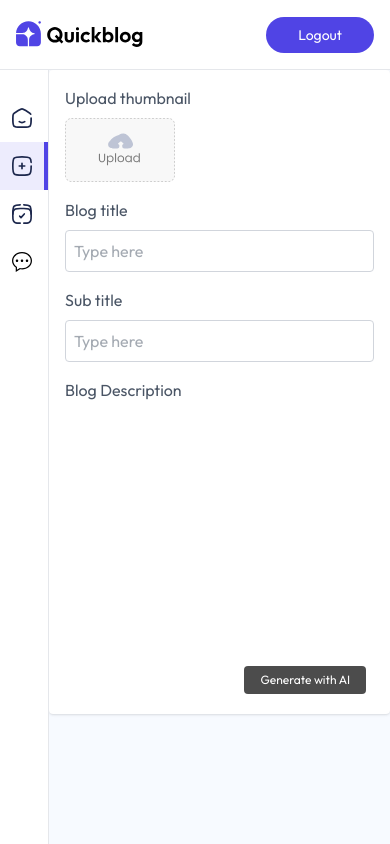
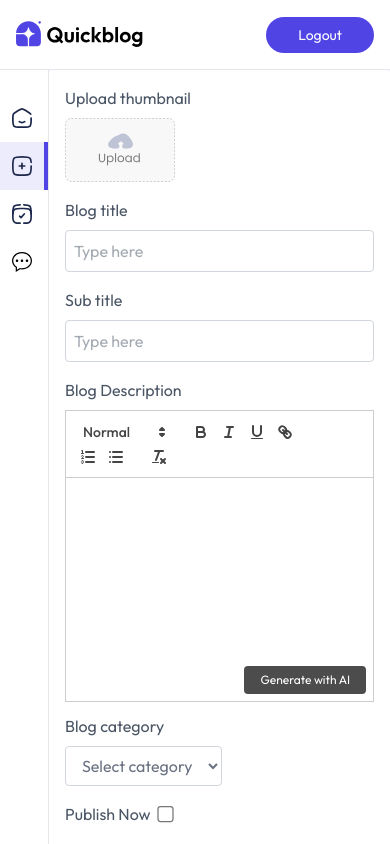
Before and after one commit to goodmorninggg/fulllstack, a React (Vite) app in the folder client/: page /admin/addBlog in a window 390 px wide. Built offline with nearby package versions, Linux system fonts and the light colour scheme.

Commit message:
frontend completed

```diff
--- a/client/src/pages/admin/AddBlog.jsx
+++ b/client/src/pages/admin/AddBlog.jsx
@@ -1,64 +1,129 @@
-import React, { useState } from 'react'
-import { assets } from '../../assets/assets' // Ensure this path is correct
+import React, { useEffect, useState } from "react";
+import { assets, blogCategories } from "../../assets/assets";
+import Quill from "quill";
+import { useRef } from "react";
 
 const AddBlog = () => {
+  const editorRef = useRef(null);
+  const quillRef = useRef(null);
+
   // State variables for controlled inputs
   const [image, setImage] = useState(false); // Stores the uploaded file object
-  const [title, setTitle] = useState('');
-  const [subTitle, setSubTitle] = useState('');
-  const [category, setCategory] = useState('Startup');
+  const [title, setTitle] = useState("");
+  const [subTitle, setSubTitle] = useState("");
+  const [category, setCategory] = useState("Startup");
   const [isPublished, setIsPublished] = useState(false); // Likely used for a checkbox/toggle
 
-  const generateContent = async () =>{
+  const generateContent = async () => {
     // This function will be called when the "Generate with AI" button is clicked.
     // The 'async' keyword allows you to use 'await' when calling the AI service.
-}
+  };
 
-const onSubmitHandler = async (e) =>{
+  const onSubmitHandler = async (e) => {
     e.preventDefault();
     // This line stops the browser from doing a default page reload on form submission.
 
     // All your form validation and data posting logic will go here.
-}
+  };
+  useEffect(() => {
+    if (editorRef.current && !quillRef.current) {
+      quillRef.current = new Quill(editorRef.current, { theme: "snow" });
+    } // <--- Added missing closing brace for 'if' statement
+  }, []); // <--- Added dependency array so it only runs once
+
   return (
-    <form className='flex-1 bg-blue-50/50 text-gray-600 h-full overflow-scroll'>
-      <div className='bg-white w-full max-w-3xl p-4 md:p-10 sm:m-10 shadow rounded'>
-
+    <form
+      onSubmit={onSubmitHandler}
+      className="flex-1 bg-blue-50/50 text-gray-600 h-full overflow-scroll"
+    >
+      <div className="bg-white w-full max-w-3xl p-4 md:p-10 sm:m-10 shadow rounded">
         {/* 1. Image Upload Area */}
         <p>Upload thumbnail</p>
         <label htmlFor="image">
           {/* Displays the preview URL if image is set, otherwise shows the upload placeholder icon */}
-          <img src={image ? URL.createObjectURL(image) : assets.upload_area} alt=""
-          className='mt-2 h-16 rounded cursor-pointer'/>
+          <img
+            src={image ? URL.createObjectURL(image) : assets.upload_area}
+            alt=""
+            className="mt-2 h-16 rounded cursor-pointer"
+          />
 
-          <input onChange={(e)=> setImage(e.target.files[0])} type="file" id='image' hidden required/>
+          <input
+            onChange={(e) => setImage(e.target.files[0])}
+            type="file"
+            id="image"
+            hidden
+            required
+          />
         </label>
 
         {/* 2. Blog Title Input */}
-        <p className='mt-4'>Blog title</p>
-        <input type="text" placeholder='Type here' required className='w-full max-w-lg mt-2 p-2 border border-gray-300 outline-none rounded'
-        onChange={(e) => setTitle(e.target.value)} value={title}/>
+        <p className="mt-4">Blog title</p>
+        <input
+          type="text"
+          placeholder="Type here"
+          required
+          className="w-full max-w-lg mt-2 p-2 border border-gray-300 outline-none rounded"
+          onChange={(e) => setTitle(e.target.value)}
+          value={title}
+        />
 
         {/* 3. Blog Subtitle Input */}
-        <p className='mt-4'>Sub title</p>
-        <input type="text" placeholder='Type here' required className='w-full max-w-lg mt-2 p-2 border border-gray-300 outline-none rounded'
-        onChange={(e) => setSubTitle(e.target.value)} value={subTitle}/>
+        <p className="mt-4">Sub title</p>
+        <input
+          type="text"
+          placeholder="Type here"
+          required
+          className="w-full max-w-lg mt-2 p-2 border border-gray-300 outline-none rounded"
+          onChange={(e) => setSubTitle(e.target.value)}
+          value={subTitle}
+        />
 
         {/* 4. Blog Description Area (Placeholder for Rich Text Editor/Textarea) */}
-        <p className='mt-4'>Blog Description</p>
-        <div className='max-w-lg h-74 pb-16 sm:pb-10 pt-2 relative'>
-
-          {/* AI Generation Button */}
-          <button type='button' onClick={generateContent} className='absolute
+        <p className="mt-4">Blog Description</p>
+        <div className="max-w-lg h-74 pb-16 sm:pb-10 pt-2 relative">
+          <div ref={editorRef}></div>
+          <button
+            type="button"
+            onClick={generateContent}
+            className="absolute
           bottom-1 right-2 ml-2 text-xs text-white bg-black/70 px-4 py-1.5 rounded
-          hover:underline cursor-pointer'>Generate with AI</button>
+          hover:underline cursor-pointer"
+          >
+            Generate with AI
+          </button>
 
           {/* Note: The main textarea/rich text editor input would go above the button */}
         </div>
 
+        <p className="mt-4">Blog category</p>
+        <select
+          onChange={(e) => setCategory(e.target.value)}
+          name="category"
+          className="mt-2 px-3 py-2 border text-gray-500 border-gray-300 outline-none rounded"
+        >
+          <option value="">Select category</option>
+          {blogCategories.map((item, index) => {
+            return (
+              <option key={index} value={item}>
+                {item}
+              </option>
+            );
+          })}
+        </select>
+
+        <div className='flex gap-2 mt-4'>
+  <p>Publish Now</p>
+  <input type="checkbox" checked={isPublished} className='scale-125
+  cursor-pointer' onChange={e => setIsPublished(e.target.checked)}/>
+</div>
+
+<button type="submit" className='mt-8 w-40 h-10 bg-primary text-white
+rounded cursor-pointer text-sm'>Add Blog</button>
+
 </div>
 </form>
-  )
-}
+
+  );
+};
 
 export default AddBlog;
```
Lines whose indentation alone changed are shown as unchanged.
